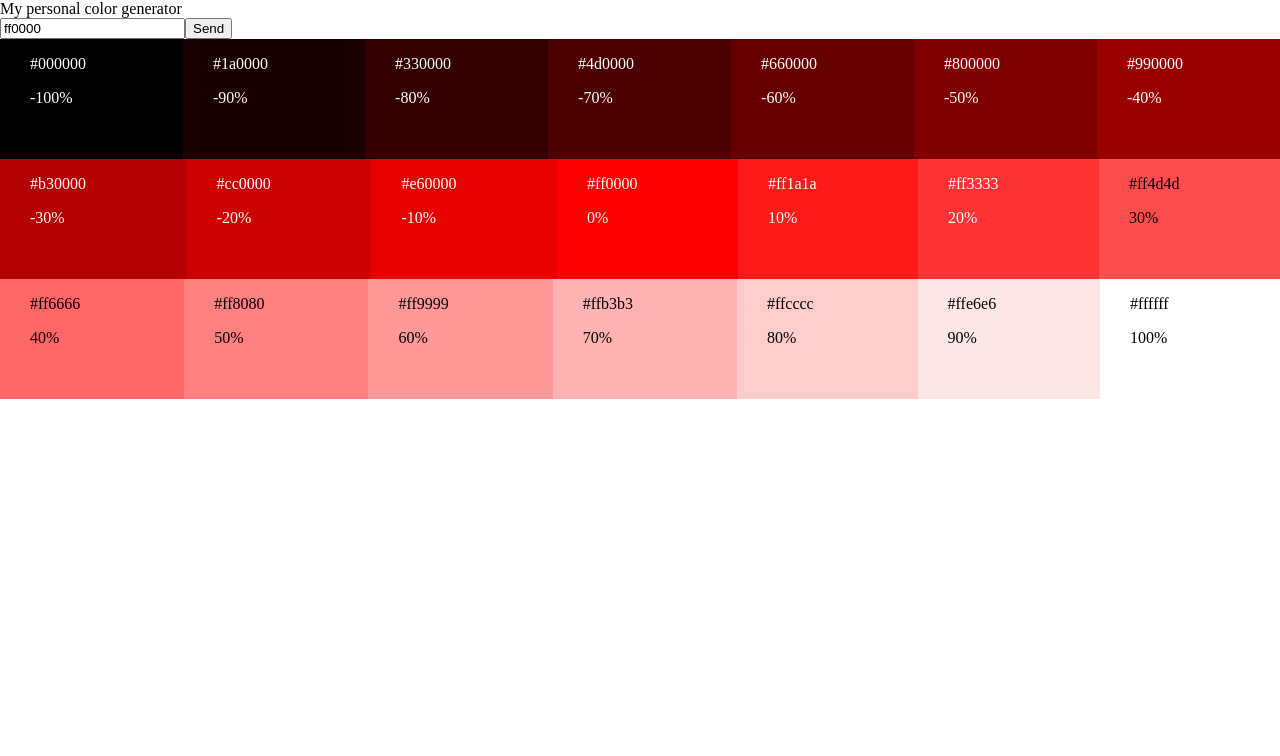
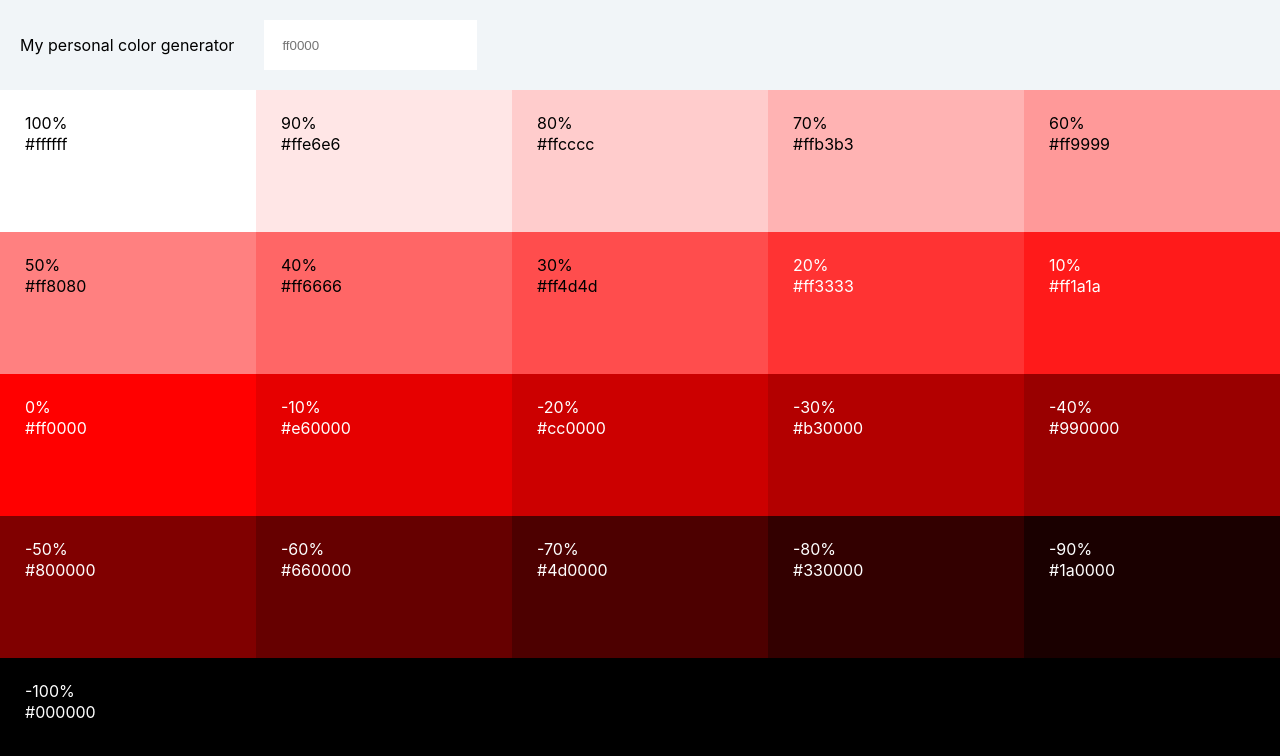
Before and after one commit to luisggc/my-color-palette, a React (Create React App) app: page / in a window 1280 px wide. Shown: the top 756 px of the page. Built offline with nearby package versions, Linux system fonts and the light colour scheme.

Commit message:
css file addition

```diff
--- a/src/App.js
+++ b/src/App.js
@@ -1,22 +1,21 @@
-import { useState, useMemo } from "react";
+import { useState, useMemo, useRef } from "react";
 import ColorComponent from "./components/ColorComponent";
-import { rgbToHex, hexToRgb, checkValidHex } from './utils/ColorLogic'
+import { rgbToHex, hexToRgb, checkValidHex } from "./utils/ColorLogic";
 
 export default function App() {
+  const inputEl = useRef(null);
   const [color, setColor] = useState("ff0000");
   const [subdivision, _] = useState(10);
   const primary_color = useMemo(() => hexToRgb(color), [color]);
 
   const validateAndSetColor = (color) => {
     if (checkValidHex(color)) {
-      setColor(color)
+      setColor(color);
     }
-  }
-
+  };
 
   const colors = [...Array(2 * subdivision + 1).keys()].map((i) => {
-    const division_number = i - subdivision;
-    //const end_color = HEXToVBColor("000000") //subdivision >= 0 ? HEXToVBColor("000000") : HEXToVBColor("ffffff")
+    const division_number = subdivision - i;
     const new_color = primary_color.map((p, i) => {
       const diff_from_reference = division_number > 0 ? 255 - p : p;
       return p + (division_number / subdivision) * diff_from_reference;
@@ -25,22 +24,18 @@
   });
 
   return (
-    <div>
+    <>
       <header>
         <div>My personal color generator</div>
         <div>
-          <input value={color} onChange={(e) => validateAndSetColor(e.target.value)} />
-          <button>Send</button>
+          <input
+            ref={inputEl}
+            placeholder="ff0000"
+            onChange={(e) => validateAndSetColor(e.target.value)}
+          />
         </div>
       </header>
-      <div
-        style={{
-          display: "flex",
-          width: "100%",
-          flexWrap: "wrap",
-          alignItems: "stretch",
-        }}
-      >
+      <div className='palleteList'>
         {colors.map(([my_column, division_number]) => (
           <ColorComponent
             key={division_number}
@@ -49,6 +44,6 @@
           />
         ))}
       </div>
-    </div>
+    </>
   );
 }
--- a/src/components/ColorComponent.js
+++ b/src/components/ColorComponent.js
@@ -1,38 +1,43 @@
-import { hexToRgb } from '../utils/ColorLogic'
+import { hexToRgb } from "../utils/ColorLogic";
 import { useState } from "react";
 
 export default function ColorComponent({ color, division_number }) {
   const sumRGB = hexToRgb(color).reduce((v, a) => v + a, 0);
   const fontColor = sumRGB > 383 ? "#000" : "#FFF";
-  const [successCopyMsg, setSuccessCopyMsg] = useState("");
+  const [showSuccessMsg, setshowSuccessMsg] = useState(false);
 
   const copyToClipBoard = (text) => {
     navigator.clipboard.writeText(text).then(
       function () {
-        setSuccessCopyMsg("Copiado!");
-        setTimeout(() => setSuccessCopyMsg(""), 1000);
+        setshowSuccessMsg(true);
+        setTimeout(() => setshowSuccessMsg(false), 1500);
       },
       function (err) {
         console.error("Async: Could not copy text: ", err);
       }
     );
   };
+
+  const coppiedClass = showSuccessMsg ? "copied active" : "copied"
+
   return (
     <div
+      className="singleColor"
       style={{
         color: fontColor,
         backgroundColor: color,
-        height: "120px",
-        minWidth: "150px",
-        paddingLeft: "30px",
-        cursor: "pointer",
-        flexGrow: 1,
       }}
       onClick={() => copyToClipBoard(color)}
     >
-      <p>{color}</p>
-      <p>{100 * division_number + "%"}</p>
-      <p>{successCopyMsg}</p>
+      <div >
+        <div>{100 * division_number + "%"}</div>
+        <div style={{ marginTop: "5px" }}>{color}</div>
+      </div>
+
+        <div style={{ alignSelf: "center" }} className={coppiedClass} >
+          Copiado!
+        </div>
     </div>
+    /* {{ margin: '25px'}} */
   );
 }
--- a/src/index.css
+++ b/src/index.css
@@ -1,9 +1,187 @@
-html {
-    margin: 0;
-    padding: 0;
-    box-sizing: border-box;
+html,
+body,
+div,
+span,
+applet,
+object,
+iframe,
+h1,
+h2,
+h3,
+h4,
+h5,
+h6,
+p,
+blockquote,
+pre,
+a,
+abbr,
+acronym,
+address,
+big,
+cite,
+code,
+del,
+dfn,
+em,
+img,
+ins,
+kbd,
+q,
+s,
+samp,
+small,
+strike,
+strong,
+sub,
+sup,
+tt,
+var,
+b,
+u,
+i,
+center,
+dl,
+dt,
+dd,
+ol,
+ul,
+li,
+fieldset,
+form,
+label,
+legend,
+table,
+caption,
+tbody,
+tfoot,
+thead,
+tr,
+th,
+td,
+article,
+aside,
+canvas,
+details,
+embed,
+figure,
+figcaption,
+footer,
+header,
+hgroup,
+menu,
+nav,
+output,
+ruby,
+section,
+summary,
+time,
+mark,
+audio,
+video {
+  margin: 0;
+  padding: 0;
+  border: 0;
+  font-size: 100%;
+  font: inherit;
+  vertical-align: baseline;
 }
 
-body{
-    margin: 0
+/* HTML5 display-role reset for older browsers */
+article,
+aside,
+details,
+figcaption,
+figure,
+footer,
+header,
+hgroup,
+menu,
+nav,
+section {
+  display: block;
 }
+body {
+  line-height: 1;
+  font-family: -apple-system, BlinkMacSystemFont, "Segoe UI", Roboto, Oxygen,
+    Ubuntu, Cantarell, "Open Sans", "Helvetica Neue", sans-serif;
+  background-color: #f1f5f8;
+}
+ol,
+ul {
+  list-style: none;
+}
+blockquote,
+q {
+  quotes: none;
+}
+blockquote:before,
+blockquote:after,
+q:before,
+q:after {
+  content: "";
+  content: none;
+}
+table {
+  border-collapse: collapse;
+  border-spacing: 0;
+}
+
+#root {
+  height: 100vh;
+  display: flex;
+  flex-direction: column;
+}
+
+header {
+  display: flex;
+  margin: 20px;
+  align-items: center;
+}
+input {
+  margin-left: 30px;
+  height: 30px;
+  padding: 0.5rem 1rem;
+  border-color: transparent;
+}
+
+.palleteList {
+  display: flex;
+  width: 100%;
+  flex-wrap: wrap;
+  flex-grow: 1;
+}
+
+
+
+.singleColor {
+  min-width: 200px;
+  width: 200px;
+  cursor: pointer;
+  flex-grow: 1;
+  padding: 25px;
+  display: flex;
+  flex-direction: column;
+  justify-content: space-between;
+}
+
+.copied {
+visibility: hidden;
+  font-size: 20px;
+  visibility: hidden;
+  opacity: 0;
+  transition: visibility 0s, opacity 0.5s linear;
+}
+
+.copied.active {
+    visibility: visible;
+  opacity: 1;
+  transition: visibility 0s, opacity 0.5s linear;
+
+  }
+
+
+@keyframes example {
+    from {background-color: red;}
+    to {background-color: yellow;}
+  }
```
